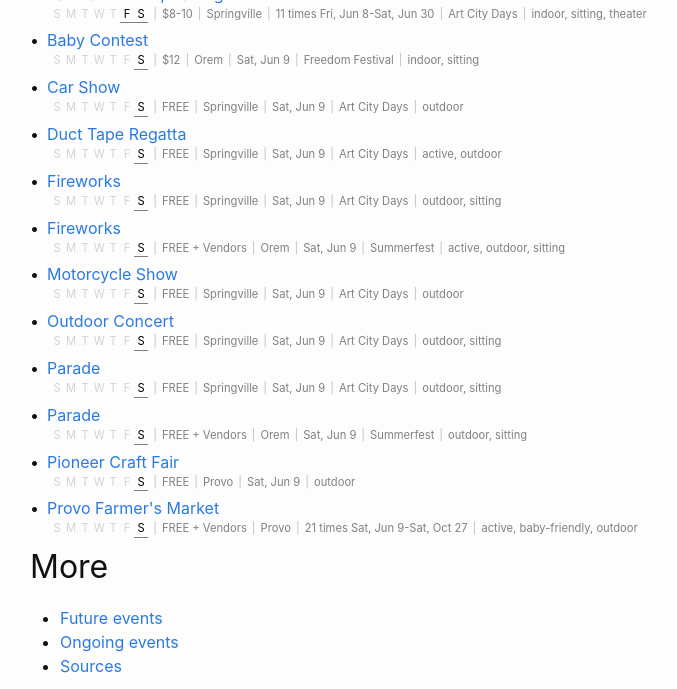
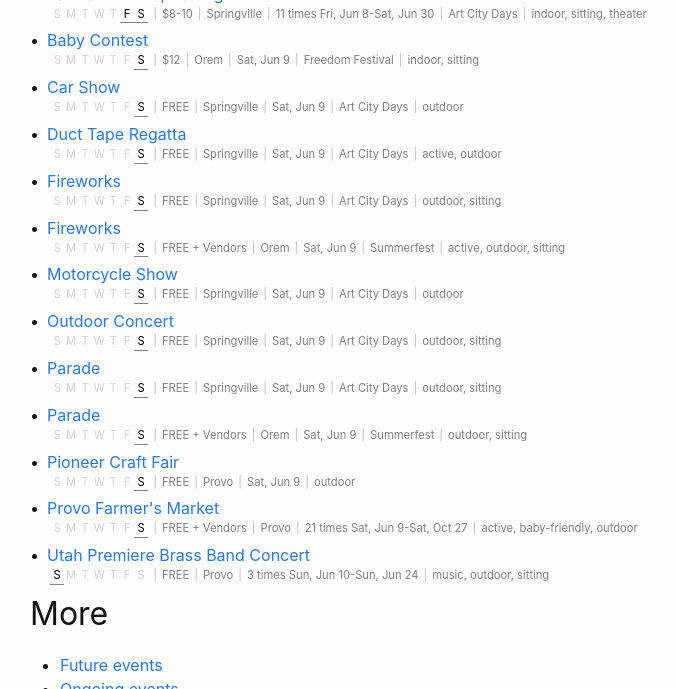
Before and after one commit to iffy/utahvalley, a Jekyll site: the page built from index.md, in a window 1280 px wide and 900 px high, scrolled down 1932 px, cut to the strip 0-689 px from the top of the window. Shown: the whole strip, without its empty margins (240-917 px from the left). Built offline with Jekyll 4.4.1, drawn with Linux system fonts in a browser that asks for light colours; comment, search, counter and statistics services are not loaded.

Commit message:
Add Utah Premiere Brass Band

```diff
--- a/_data/events.yml
+++ b/_data/events.yml
@@ -10,6 +10,20 @@
 #     - sitting
 #     - active
 #   when:
+- name: Utah Premiere Brass Band Concert
+  url: http://www.upb.org/concerts
+  location: Provo
+  price: free
+  tags:
+    - outdoor
+    - sitting
+    - music
+  when:
+    - 2018-06-03
+    - 2018-06-10
+    - 2018-06-17
+    - 2018-06-24
+
 - name: Pioneer Craft Fair
   url: http://www.provopioneervillage.org/2018-craft-fair/
   location: Provo
```
